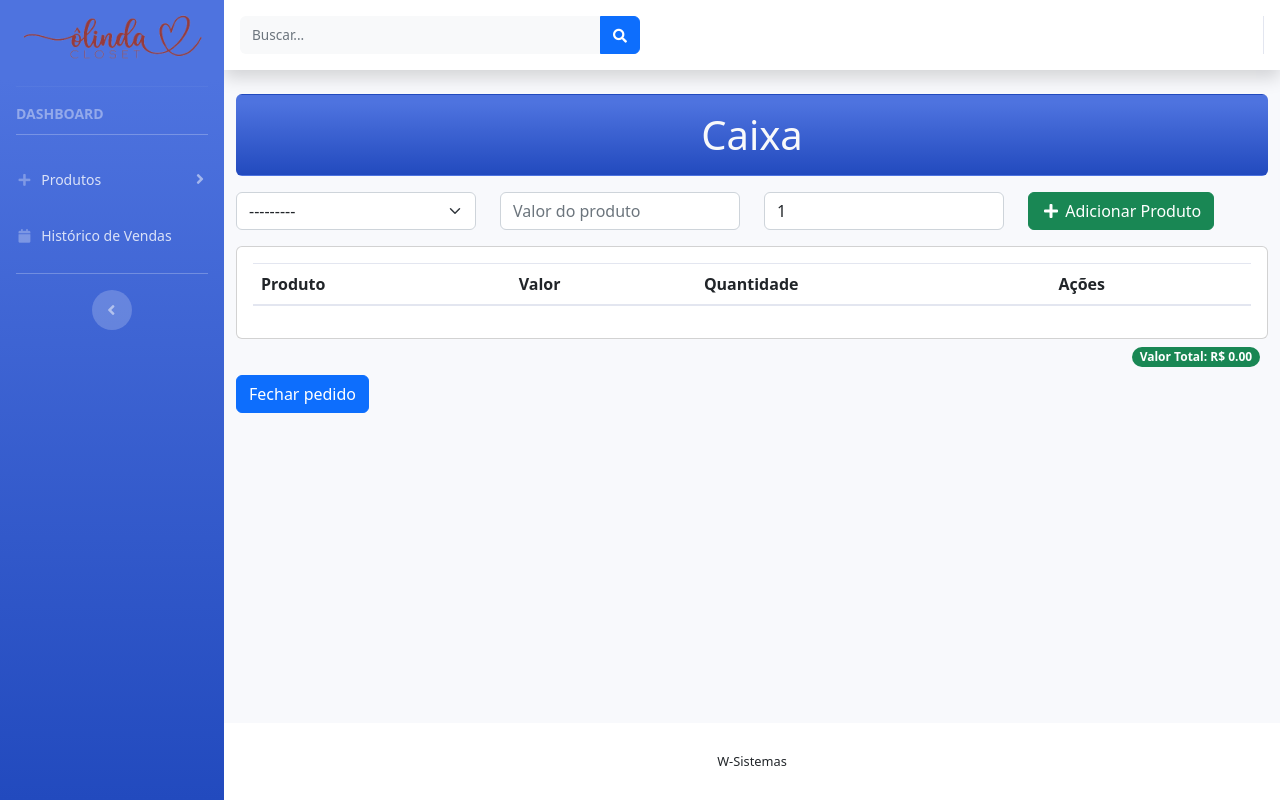
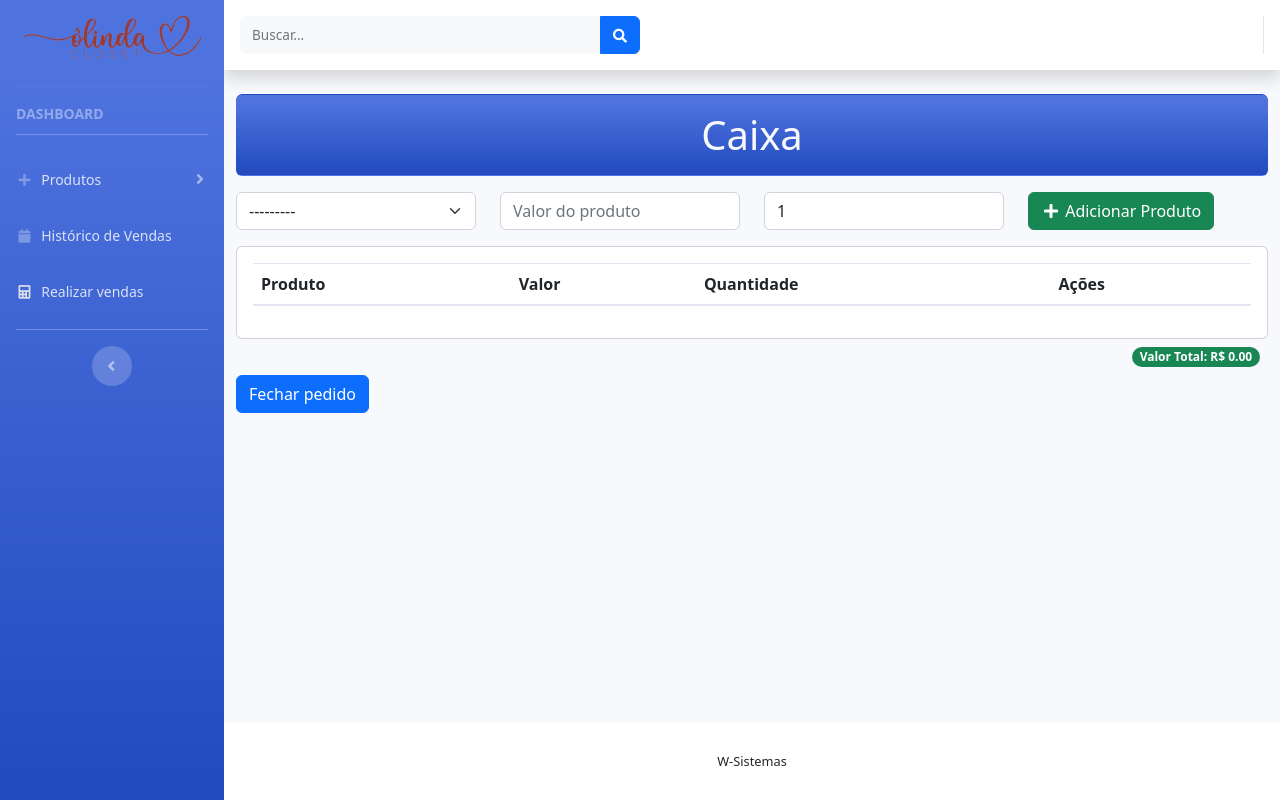
Before and after one commit to willcutrim/olinda-gerenciamento, a Django app: page /caixa in a window 1280 px wide. Run offline with Django 4.2, Linux system fonts and the light colour scheme; data comes from the database, SQL or seed files in the repository; lists and menus that the app fills with data are empty; some libraries are stand-ins or nearby versions.

Commit message:
FEAT: adicionado uma rota no menu lateral

```diff
--- a/caixa/templates/base.html
+++ b/caixa/templates/base.html
@@ -79,6 +79,14 @@
                 aria-expanded="true" aria-controls="collapseUtilities">
                 <i class="fas fa-fw fa-calendar"></i>
                 <span style="font-size: 14px">Histórico de Vendas</span>
+            </a>
+        </li>
+
+        <li class="nav-item">
+            <a class="nav-link collapsed" href="{% url 'caixa' %}"
+                aria-expanded="true" aria-controls="collapseUtilities">
+                <i class="fas fa-fw fa-calculator fa-2x text-gray-300"></i>
+                <span style="font-size: 14px">Realizar vendas</span>
             </a>
         </li>
 
```
Lines whose indentation alone changed are shown as unchanged.
